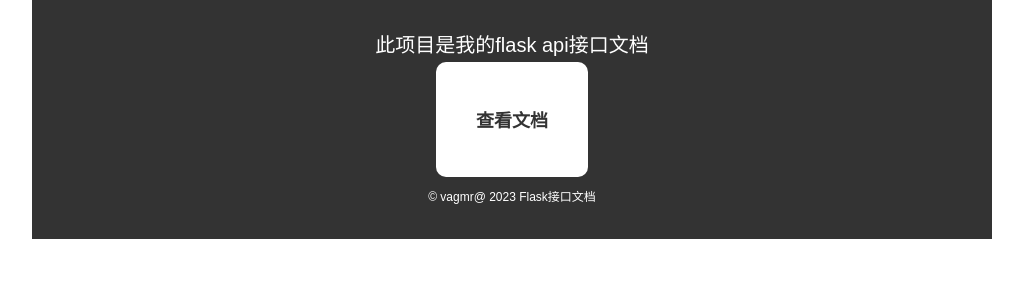
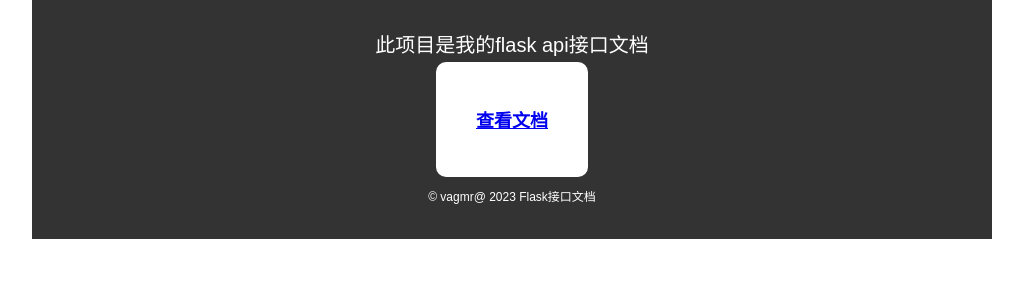
Before and after one commit to vagmr/flask_demo, a Flask app: page / in a window 1280 px wide. Shown: the part 395-696 px from the top of the page, without its empty margins (128-1151 px from the left). Run offline with Flask 3, Linux system fonts and the light colour scheme; parts of the project's set-up code (start-up, migrations or seed data) failed here and were passed over.

Commit message:
Update index.html

```diff
--- a/App/templates/index.html
+++ b/App/templates/index.html
@@ -1,5 +1,6 @@
 <!DOCTYPE html>
 <html lang="zh-CN">
+
 <head>
     <meta charset="UTF-8">
     <meta name="viewport" content="width=device-width, initial-scale=1.0">
@@ -107,21 +108,23 @@
             color: #333;
             font-size: 18px;
             font-weight: bold;
-            flex:2;
+            flex: 2;
             cursor: pointer;
         }
-        .copyright{
+
+        .copyright {
             color: #fff;
             font-size: 12px;
             margin-top: 10px;
-            flex:1
+            flex: 1
         }
-        .info{
+
+        .info {
             color: #fff;
             font-size: 20px;
             font-family: 宋体, sans-serif;
             margin-top: 10px;
-            flex:1
+            flex: 1
         }
 
         .button:hover {
@@ -129,6 +132,7 @@
         }
     </style>
 </head>
+
 <body>
     <div class="container">
         <div class="header">
@@ -151,16 +155,18 @@
                 <div class="card-desc">API是应用程序编程接口的缩写，是一种定义应用程序之间交互的规范。</div>
             </div>
             <div class="card">
-                <img src={{url_for('static', filename='imgs/doc.png')}} alt="doc" class="card-icon">
+                <img src={{url_for('static', filename='imgs/doc.png' )}} alt="doc" class="card-icon">
                 <div class="card-title">文档简介</div>
                 <div class="card-desc">文档是用来描述API的功能、参数、返回值等信息的一种方式，可以帮助开发者和用户更好地理解和使用API。</div>
             </div>
         </div>
         <div class="footer">
             <p class="info">此项目是我的flask api接口文档</p>
-            <button class="button">查看文档</button>
+            <button class="button"><a
+                    href="https://apifox.com/apidoc/shared-a7da261b-62bd-4995-a2e7-fcd6a2bc96df">查看文档</a></button>
             <div class="copyright">&copy; vagmr@ 2023 Flask接口文档</div>
         </div>
     </div>
 </body>
+
 </html>
```
